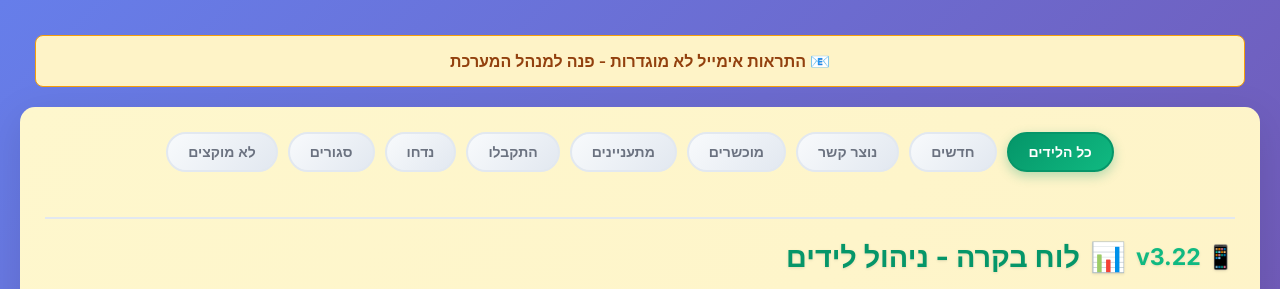
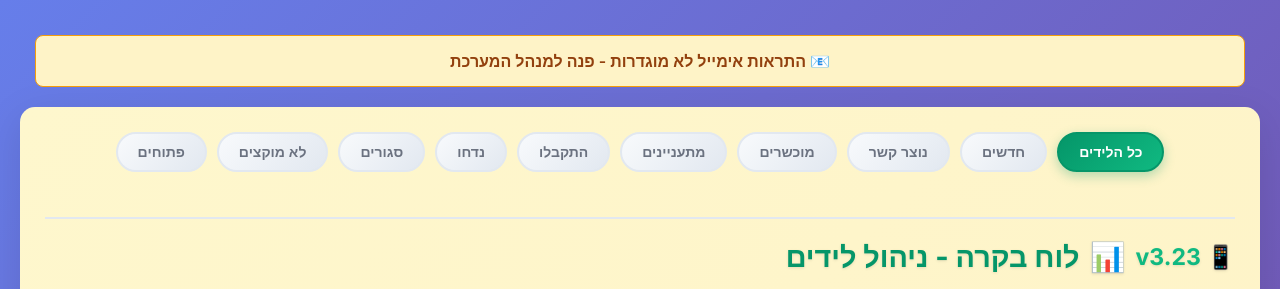
Before and after one commit to shmuelia/LeadsManager, a Flask app: page /campaign-manager in a window 1280 px wide. Shown: the top 289 px of the page. Run offline with Flask 3, Linux system fonts and the light colour scheme; the visitor is signed in with stand-in values (Sample User, id 1); data that the repository does not hold is empty; some libraries are stand-ins or nearby versions.

Commit message:
Add 'פתוחים' (Open) filter button to replace today filter - v3.23

```diff
--- a/templates/unified_lead_manager.html
+++ b/templates/unified_lead_manager.html
@@ -32,7 +32,7 @@
     }
 
     .lead-title::before {
-        content: "📱 v3.22 ";
+        content: "📱 v3.23 ";
         font-size: 0.8em;
         color: #10b981;
     }
@@ -757,6 +757,9 @@
         <button class="filter-chip" onclick="filterLeadsByType('unassigned')" data-filter="unassigned">
             לא מוקצים
         </button>
+        <button class="filter-chip" onclick="filterLeadsByType('open')" data-filter="open">
+            פתוחים
+        </button>
     </div>
 
     <!-- Control Panel (Filters) -->
@@ -1018,6 +1021,8 @@ class UnifiedLeadManagerClass {
         } else if (type === 'unassigned') {
             statusFilter.value = '';
             // We'll handle unassigned filtering separately
+        } else if (type === 'open') {
+            statusFilter.value = 'not_closed';
         } else {
             statusFilter.value = type;
         }
@@ -1036,7 +1041,8 @@ class UnifiedLeadManagerClass {
             'hired': 'התקבלו',
             'rejected': 'נדחו',
             'closed': 'סגורים',
-            'unassigned': 'לא מוקצים'
+            'unassigned': 'לא מוקצים',
+            'open': 'פתוחים'
         };
         return labels[type] || type;
     }
@@ -1051,12 +1057,13 @@ class UnifiedLeadManagerClass {
         const dateFilter = document.getElementById('dateFilter').value;
         const campaignFilter = document.getElementById('campaignFilter').value;
 
-        // Check if we're filtering by unassigned from chips
+        // Check if we're filtering by unassigned or open from chips
         const activeChip = document.querySelector('.filter-chip.active');
         const isUnassignedFilter = activeChip && activeChip.dataset.filter === 'unassigned';
+        const isOpenFilter = activeChip && activeChip.dataset.filter === 'open';
 
         console.log('🔍 DEBUGGING: Filter values:', {
-            searchTerm, statusFilter, assignmentFilter, dateFilter, campaignFilter, isUnassignedFilter
+            searchTerm, statusFilter, assignmentFilter, dateFilter, campaignFilter, isUnassignedFilter, isOpenFilter
         });
 
         this.filteredLeads = this.leads.filter(lead => {
@@ -1088,6 +1095,11 @@ class UnifiedLeadManagerClass {
                 const isNotAssigned = !lead.assigned_to || lead.assigned_to === '' || lead.assigned_to === null;
                 const isNotClosed = lead.status !== 'closed';
                 if (!isNotAssigned || !isNotClosed) return false;
+            }
+
+            // Handle open filter from chips (exclude closed leads)
+            if (isOpenFilter) {
+                if (lead.status === 'closed') return false;
             }
 
             // Date filter
```
